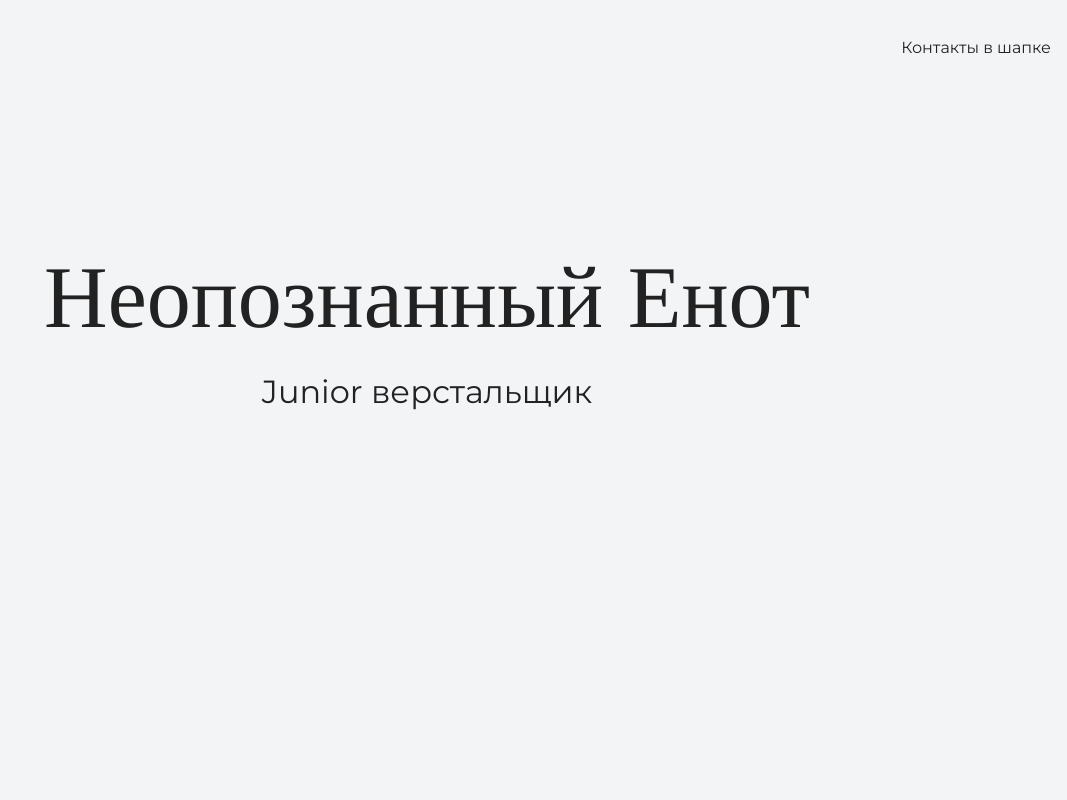
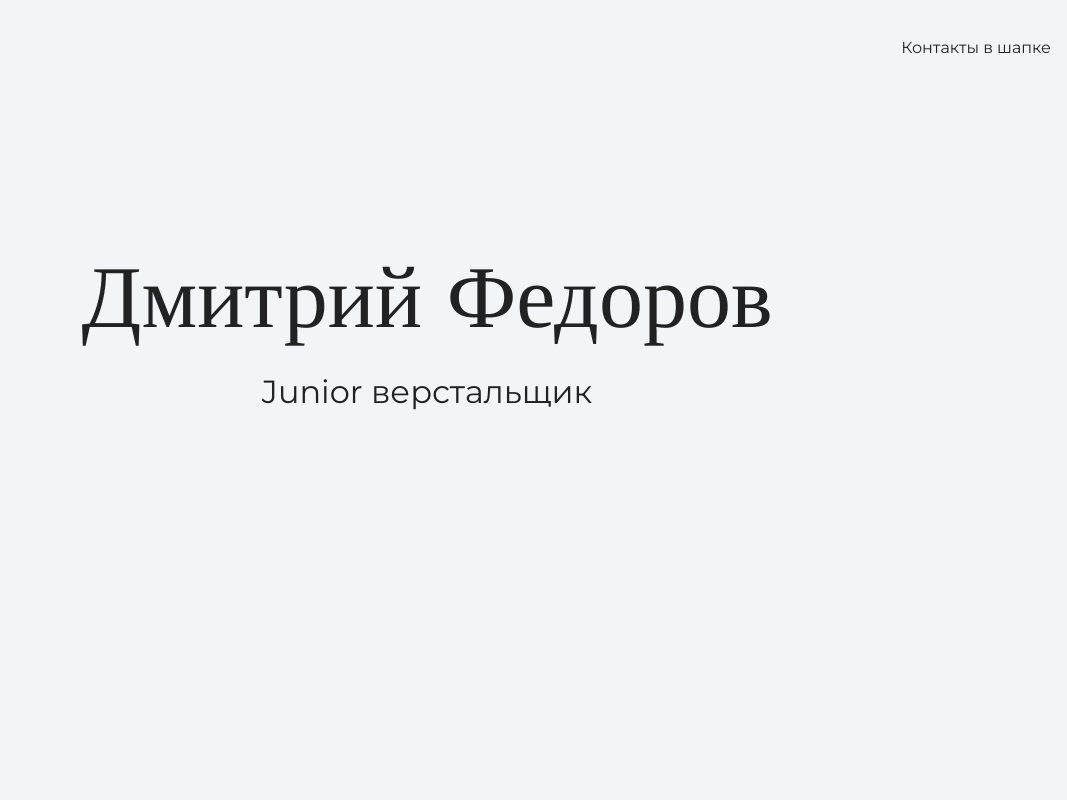
Before and after one commit to usfit/my_site, a plain HTML site: page index.html in a window 1280 px wide. Shown: the top 800 px of the page, without its empty margins (213-1280 px from the left). Drawn offline with nearby package versions, Linux system fonts and the light colour scheme.

Commit message:
Изменение имени

```diff
--- a/index.html
+++ b/index.html
@@ -17,7 +17,7 @@
 
     <section class="hero-image">
       <div class="container">
-        <h1 class="heading">Неопознанный Енот</h1>
+        <h1 class="heading">Дмитрий Федоров</h1>
         <p>Junior верстальщик</p>
       </div>
     </section>
```
